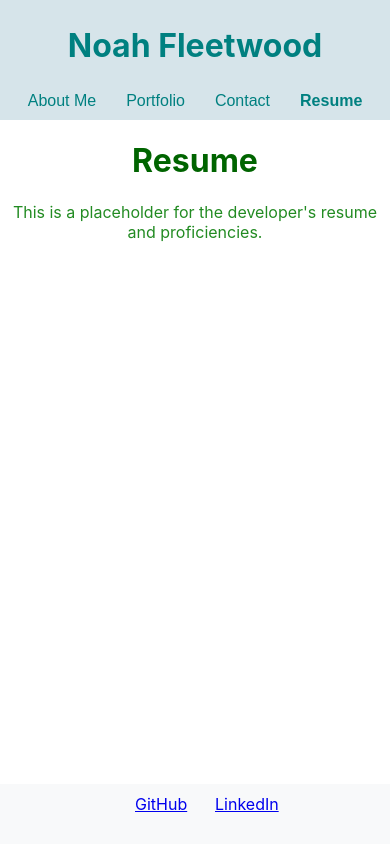
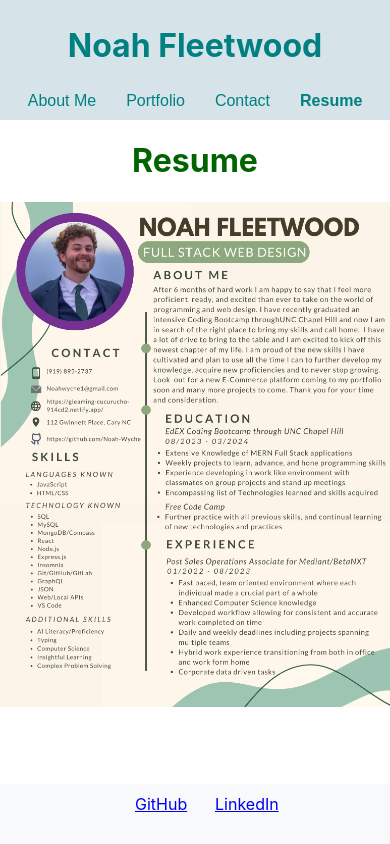
Before and after one commit to Noah-Wyche/react-portfolio, a React (Create React App) app: page / in a window 390 px wide. Both pictures are taken after a click on the button "Resume". Built offline with nearby package versions, Linux system fonts and the light colour scheme.

Commit message:
added resume to the resume page

```diff
--- a/src/pages/Resume.css
+++ b/src/pages/Resume.css
@@ -5,3 +5,14 @@
   .ResumeContent {
     color: #228b22; /* Medium gray text color */
   }
+
+  .resume-image {
+    width: 50%;
+    height: auto;
+  }
+
+  @media screen and (max-width: 1024px){
+    .resume-image {
+      width: 100%;
+    }
+  }
--- a/src/pages/Resume.js
+++ b/src/pages/Resume.js
@@ -1,11 +1,13 @@
 import React from 'react';
 import './Resume.css';
+import Resumeimage from '../assets/Images/Resume.png'
 
 const Resume = () => {
   return (
     <div className="ResumeContainer">
       <h1 className="ResumeTitle">Resume</h1>
-      <p className="ResumeContent">This is a placeholder for the developer's resume and proficiencies.</p>
+      <p className="ResumeContent"></p>
+      <img src={Resumeimage} alt="Resume" className="resume-image" />
     </div>
   );
 };
```
Also changed, not shown: src/assets/Images/Resume.png (added), 1 other file (tests, documents, lock files or other folders).
